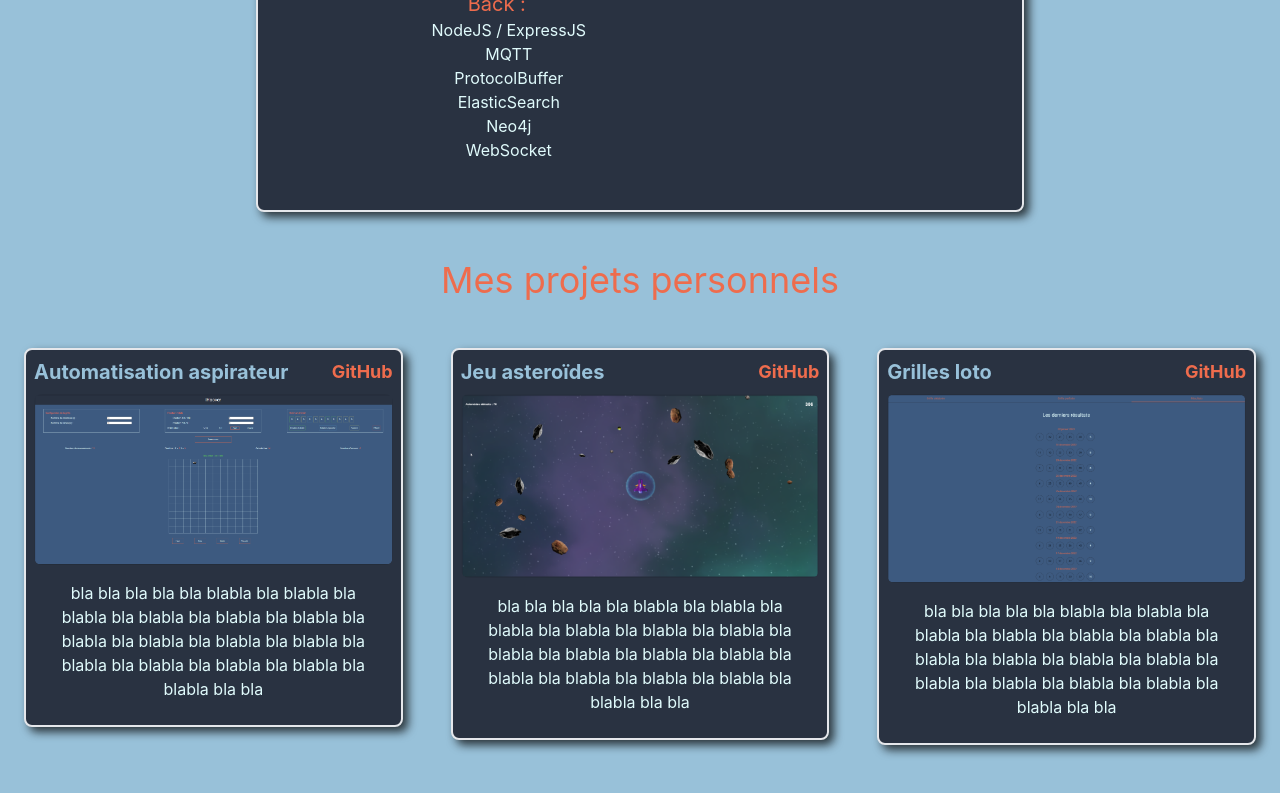
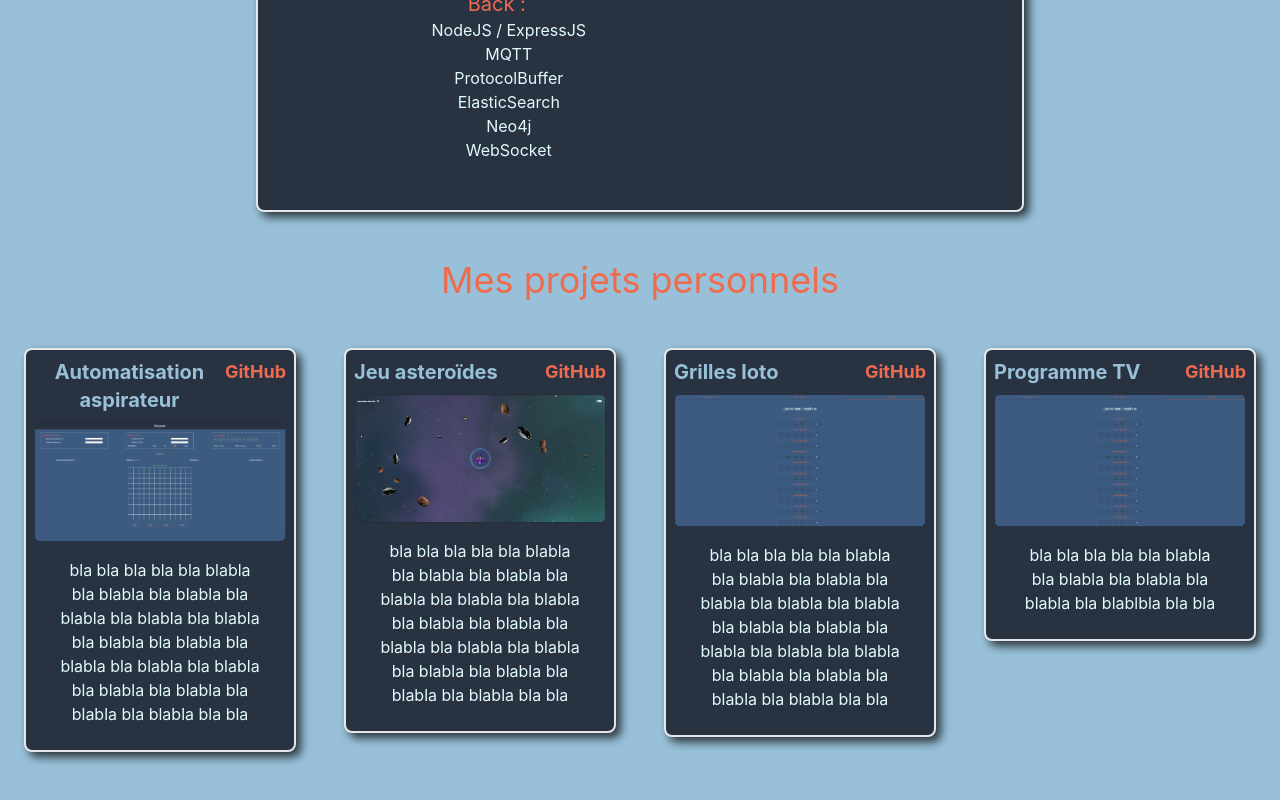
Before and after one commit to davidgarnier123/portfolio, a React (Create React App) app: page / in a window 1280 px wide. Shown: the part 2089-2889 px from the top of the page. Built offline with nearby package versions, Linux system fonts and the light colour scheme.

Commit message:
add poc tv

```diff
--- a/src/projects/projects.js
+++ b/src/projects/projects.js
@@ -9,6 +9,7 @@ class Projects extends React.Component {
                 <Poc id={1} title={'Automatisation aspirateur'} desc={'bla bla bla bla bla blabla bla blabla bla blabla bla blabla bla blabla bla blabla bla blabla bla blabla bla blabla bla blabla bla blabla bla blabla bla blabla bla blabla bla blabla bla bla'} link={'https://daga123-asteroids.web.app/'}></Poc>
                 <Poc id={2} title={'Jeu asteroïdes'} desc={'bla bla bla bla bla blabla bla blabla bla blabla bla blabla bla blabla bla blabla bla blabla bla blabla bla blabla bla blabla bla blabla bla blabla bla blabla bla blabla bla blabla bla bla'} link={'https://daga123-asteroids.web.app/'}></Poc>
                 <Poc id={3} title={'Grilles loto'} desc={'bla bla bla bla bla blabla bla blabla bla blabla bla blabla bla blabla bla blabla bla blabla bla blabla bla blabla bla blabla bla blabla bla blabla bla blabla bla blabla bla blabla bla bla'} link={'https://daga123-loto.web.app/'}></Poc>
+                <Poc id={3} title={'Programme TV'} desc={'bla bla bla bla bla blabla bla blabla bla blabla bla blabla bla blablbla bla bla'} link={'https://daga123-tv.web.app/'}></Poc>
             </div>
         </div>
             ;
```
Also changed, not shown: 1 other file (tests, documents, lock files or other folders).
